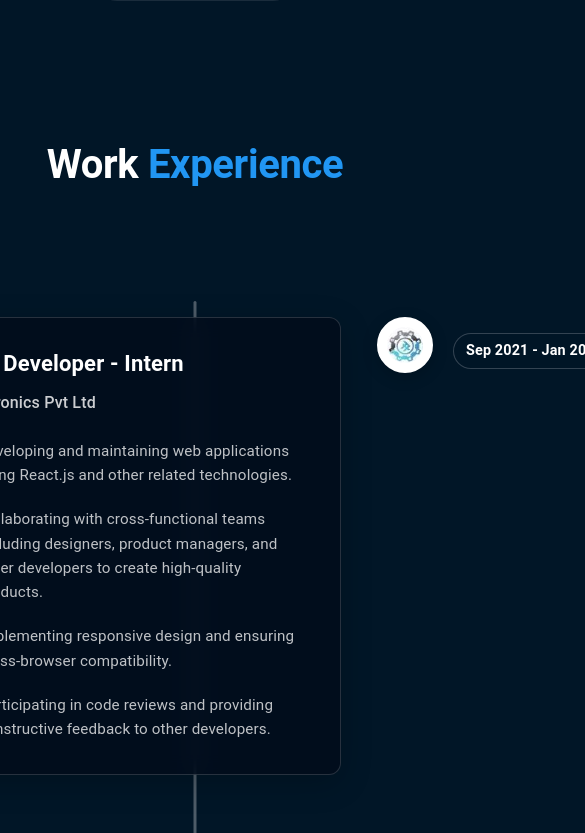
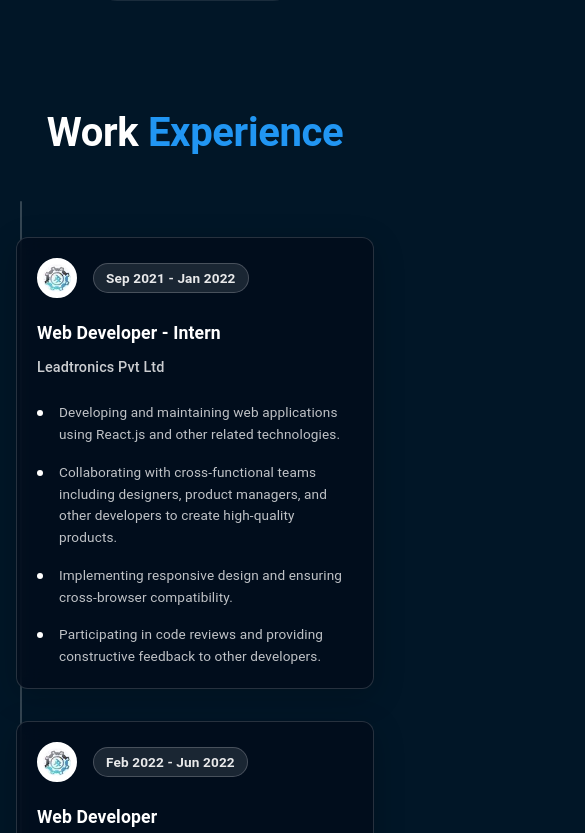
Before and after one commit to VidyaAg/myportfolio, a React (Vite) app: page / in a window 390 px wide. Shown: the part 1851-2684 px from the top of the page, 585 px wide, since content can reach past the window. Built offline with nearby package versions, Linux system fonts and the light colour scheme.

Commit message:
responsive experience section

```diff
--- a/src/experience.tsx
+++ b/src/experience.tsx
@@ -1,8 +1,11 @@
-import { Container, Box, Stack, Typography } from "@mui/material";
+import { Container, Box, Stack, Typography, useMediaQuery, useTheme } from "@mui/material";
 import { Header } from "./App";
 import { motion } from 'framer-motion';
 
 const TechBadges = () => {
+    const theme = useTheme();
+    const isMobile = useMediaQuery(theme.breakpoints.down('md'));
+
     const badges = [
         { name: "HTML5", logo: "assets/html.png" },
         { name: "CSS3", logo: "assets/css.png" },
@@ -22,7 +25,7 @@ const TechBadges = () => {
                 sx={{
                     color: 'white',
                     textAlign: 'center',
-                    fontSize: '2rem',
+                    fontSize: { xs: '1.5rem', sm: '1.75rem', md: '2rem' },
                     fontWeight: 600,
                     mb: 6
                 }}
@@ -41,10 +44,10 @@ const TechBadges = () => {
                     display: 'flex',
                     flexWrap: 'wrap',
                     justifyContent: 'center',
-                    gap: { xs: 3, sm: 4, md: 5 },
+                    gap: { xs: 2, sm: 3, md: 4 },
                     maxWidth: '900px',
                     mx: 'auto',
-                    px: { xs: 3, md: 4 }
+                    px: { xs: 2, sm: 3, md: 4 }
                 }}
             >
                 {badges.map((badge, index) => (
@@ -54,21 +57,21 @@ const TechBadges = () => {
                             display: 'flex',
                             flexDirection: 'column',
                             alignItems: 'center',
-                            gap: 2,
+                            gap: { xs: 1, sm: 1.5, md: 2 },
                             flex: '0 0 auto'
                         }}
                     >
                         <Box
                             sx={{
-                                width: { xs: '70px', sm: '80px', md: '85px' },
-                                height: { xs: '70px', sm: '80px', md: '85px' },
+                                width: { xs: '60px', sm: '70px', md: '85px' },
+                                height: { xs: '60px', sm: '70px', md: '85px' },
                                 display: 'flex',
                                 alignItems: 'center',
                                 justifyContent: 'center',
                                 transition: 'all 0.3s cubic-bezier(0.4, 0, 0.2, 1)',
                                 backgroundColor: '#ffffff',
-                                borderRadius: '16px',
-                                padding: '16px',
+                                borderRadius: { xs: '12px', md: '16px' },
+                                padding: { xs: '12px', md: '16px' },
                                 boxShadow: '0 4px 20px rgba(0, 0, 0, 0.15)',
                                 cursor: 'pointer',
                                 '&:hover': {
@@ -91,7 +94,7 @@ const TechBadges = () => {
                         <Typography
                             sx={{
                                 color: 'white',
-                                fontSize: { xs: '0.85rem', sm: '0.9rem' },
+                                fontSize: { xs: '0.75rem', sm: '0.85rem', md: '0.9rem' },
                                 textAlign: 'center',
                                 fontWeight: 600,
                                 letterSpacing: '0.5px'
@@ -106,13 +109,18 @@ const TechBadges = () => {
     );
 };
 
-const ExperienceCard = ({ title, company, responsibilities }: any) => (
+const ExperienceCard = ({ title, company, responsibilities, date, logo }: any) => {
+    const theme = useTheme();
+    const isMobile = useMediaQuery(theme.breakpoints.down('md'));
+
+    return (
         <Box
             sx={{
                 backgroundColor: 'rgba(2, 12, 27, 0.8)',
                 borderRadius: '12px',
-            padding: '32px',
-            width: '420px',
+                padding: { xs: '20px', sm: '24px', md: '32px' },
+                width: '100%',
+                maxWidth: { xs: 'none', md: '420px' },
                 border: '1px solid rgba(255, 255, 255, 0.15)',
                 boxShadow: '0 8px 32px rgba(0, 0, 0, 0.2)',
                 position: 'relative',
@@ -125,11 +133,55 @@ const ExperienceCard = ({ title, company, responsibilities }: any) => (
                 }
             }}
         >
+            {/* Mobile: Show date and logo at top */}
+            {isMobile && (
+                <Box sx={{ display: 'flex', alignItems: 'center', gap: 2, mb: 3 }}>
+                    <Box
+                        sx={{
+                            width: '40px',
+                            height: '40px',
+                            borderRadius: '50%',
+                            border: '2px solid #ffffff',
+                            backgroundColor: '#ffffff',
+                            display: 'flex',
+                            alignItems: 'center',
+                            justifyContent: 'center',
+                            padding: '4px',
+                            flexShrink: 0
+                        }}
+                    >
+                        <img
+                            src={logo}
+                            alt="company logo"
+                            style={{
+                                width: '100%',
+                                height: '100%',
+                                objectFit: 'contain',
+                                borderRadius: '50%'
+                            }}
+                        />
+                    </Box>
+                    <Typography
+                        sx={{
+                            color: 'rgba(255, 255, 255, 0.9)',
+                            fontSize: '0.85rem',
+                            fontWeight: '600',
+                            backgroundColor: 'rgba(255, 255, 255, 0.1)',
+                            padding: '4px 12px',
+                            borderRadius: '16px',
+                            border: '1px solid rgba(255, 255, 255, 0.2)',
+                        }}
+                    >
+                        {date}
+                    </Typography>
+                </Box>
+            )}
+
             <Typography
                 variant="h6"
                 color="white"
                 sx={{
-                fontSize: '1.375rem',
+                    fontSize: { xs: '1.1rem', sm: '1.25rem', md: '1.375rem' },
                     mb: 1.5,
                     fontWeight: '600',
                     lineHeight: 1.3
@@ -139,7 +191,7 @@ const ExperienceCard = ({ title, company, responsibilities }: any) => (
             </Typography>
             <Typography
                 sx={{
-                fontSize: '1rem',
+                    fontSize: { xs: '0.9rem', md: '1rem' },
                     mb: 3,
                     color: 'rgba(255, 255, 255, 0.8)',
                     fontWeight: '500'
@@ -147,13 +199,13 @@ const ExperienceCard = ({ title, company, responsibilities }: any) => (
             >
                 {company}
             </Typography>
-        <Stack spacing={2.5}>
+            <Stack spacing={2}>
                 {responsibilities.map((item: any, index: any) => (
                     <Box key={index} sx={{ display: 'flex', gap: 2, alignItems: 'flex-start' }}>
                         <Box
                             sx={{
-                            width: '8px',
-                            height: '8px',
+                                width: '6px',
+                                height: '6px',
                                 bgcolor: '#ffffff',
                                 borderRadius: '50%',
                                 mt: 1,
@@ -162,7 +214,7 @@ const ExperienceCard = ({ title, company, responsibilities }: any) => (
                         />
                         <Typography
                             sx={{
-                            fontSize: '0.95rem',
+                                fontSize: { xs: '0.85rem', md: '0.95rem' },
                                 lineHeight: 1.6,
                                 flex: 1,
                                 color: 'rgba(255, 255, 255, 0.75)'
@@ -175,17 +227,30 @@ const ExperienceCard = ({ title, company, responsibilities }: any) => (
             </Stack>
         </Box>
     );
+};
 
 const TimelineEntry = ({ date, logo, children, index }: any) => {
+    const theme = useTheme();
+    const isMobile = useMediaQuery(theme.breakpoints.down('md'));
     const isEven = index % 2 === 0;
 
+    if (isMobile) {
+        // Mobile layout: Simple vertical stack
+        return (
+            <Box sx={{ mb: 4, position: 'relative' }}>
+                {children}
+            </Box>
+        );
+    }
+
+    // Desktop layout: Keep your original alternating design
     return (
         <Box
             sx={{
                 display: 'flex',
                 justifyContent: 'center',
                 position: 'relative',
-                mb: 10, // Consistent spacing between timeline entries
+                mb: 10,
                 zIndex: 2
             }}
         >
@@ -195,7 +260,7 @@ const TimelineEntry = ({ date, logo, children, index }: any) => {
                     flex: 1,
                     display: 'flex',
                     justifyContent: 'flex-end',
-                    pr: 8, // Consistent padding from timeline
+                    pr: 8,
                     visibility: isEven ? 'visible' : 'hidden'
                 }}
             >
@@ -274,7 +339,7 @@ const TimelineEntry = ({ date, logo, children, index }: any) => {
                     flex: 1,
                     display: 'flex',
                     justifyContent: 'flex-start',
-                    pl: 8, // Consistent padding from timeline
+                    pl: 8,
                     visibility: isEven ? 'hidden' : 'visible'
                 }}
             >
@@ -285,6 +350,9 @@ const TimelineEntry = ({ date, logo, children, index }: any) => {
 };
 
 const Experience = () => {
+    const theme = useTheme();
+    const isMobile = useMediaQuery(theme.breakpoints.down('md'));
+
     const experiences = [
         {
             date: "Sep 2021 - Jan 2022",
@@ -343,32 +411,49 @@ const Experience = () => {
                 sx={{
                     display: 'flex',
                     flexDirection: 'column',
-                    px: { xs: 4, sm: 6, md: 8 },
-                    py: 10, // Increased top/bottom padding
+                    px: { xs: 2, sm: 4, md: 8 },
+                    py: { xs: 6, md: 10 },
                     minHeight: '100vh',
                     bgcolor: '#011627',
                     position: 'relative',
+                    // Desktop timeline line
+                    ...(!isMobile && {
                         '&::after': {
                             content: '""',
                             position: 'absolute',
-                        top: '240px', // Adjusted for header spacing
+                            top: '240px',
                             left: '50%',
-                        width: '3px', // Slightly thicker timeline
-                        height: 'calc(100% - 320px)', // Adjusted for footer spacing
+                            width: '3px',
+                            height: 'calc(100% - 320px)',
                             bgcolor: 'rgba(255, 255, 255, 0.3)',
                             transform: 'translateX(-50%)',
                             zIndex: 1,
                             borderRadius: '2px'
                         }
+                    }),
+                    // Mobile timeline line
+                    ...(isMobile && {
+                        '&::before': {
+                            content: '""',
+                            position: 'absolute',
+                            top: '140px',
+                            left: '20px',
+                            width: '2px',
+                            height: 'calc(100% - 200px)',
+                            bgcolor: 'rgba(255, 255, 255, 0.2)',
+                            zIndex: 1,
+                            borderRadius: '1px'
+                        }
+                    })
                 }}
             >
-                <Box sx={{ mb: 8 }}> {/* Consistent header spacing */}
+                <Box sx={{ mb: { xs: 4, md: 8 } }}>
                     <Header>
                         Work <span>Experience</span>
                     </Header>
                 </Box>
 
-                <Stack sx={{ pt: 4 }}> {/* Additional top padding for timeline */}
+                <Stack sx={{ pt: { xs: 2, md: 4 } }}>
                     {experiences.map((exp, index) => (
                         <TimelineEntry
                             key={index}
@@ -380,6 +465,8 @@ const Experience = () => {
                                 title={exp.title}
                                 company={exp.company}
                                 responsibilities={exp.responsibilities}
+                                date={exp.date}
+                                logo={exp.logo}
                             />
                         </TimelineEntry>
                     ))}
```
Lines whose indentation alone changed are shown as unchanged.
